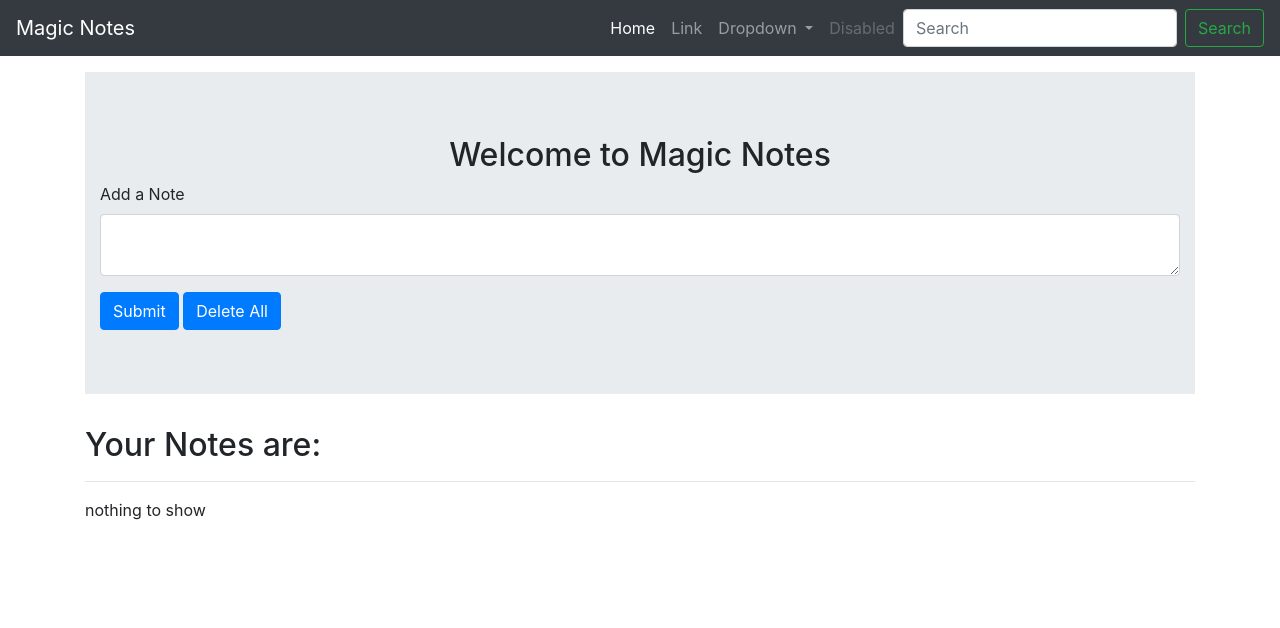
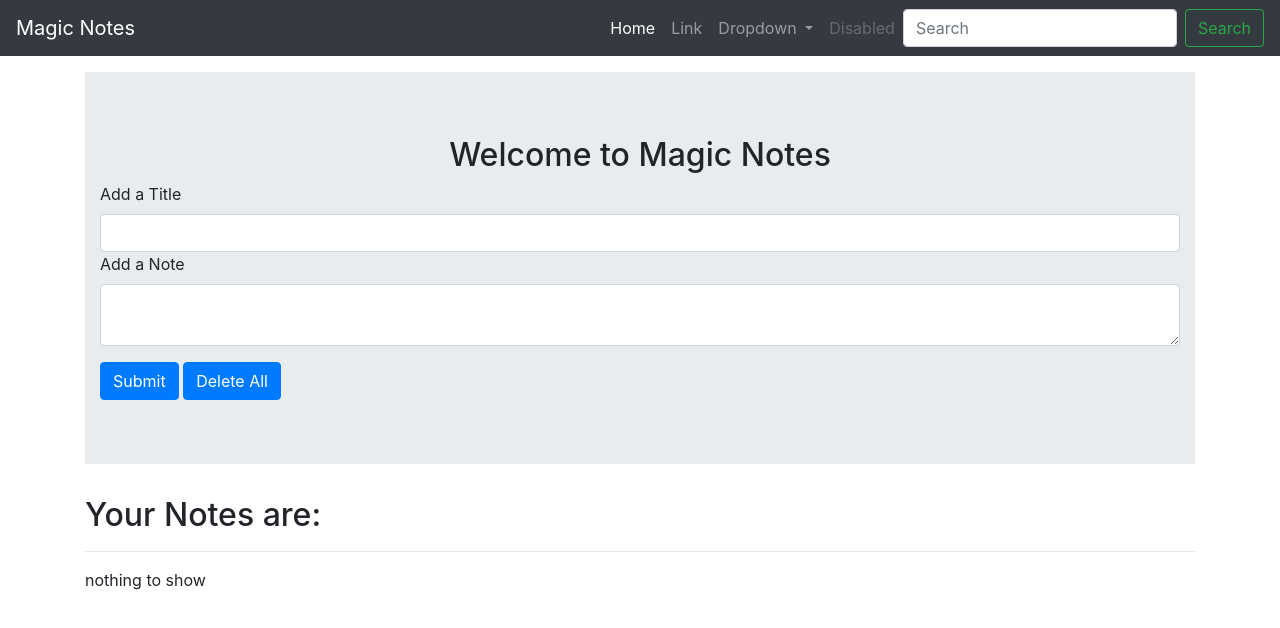
Before and after one commit to Ashish-kumar7/Magic-Keep-Notes, a plain HTML site: page index.html in a window 1280 px wide. Drawn offline with nearby package versions, Linux system fonts and the light colour scheme.

Commit message:
Added feature to add the title

```diff
--- a/index.html
+++ b/index.html
@@ -57,6 +57,9 @@
             <div class="container">
                 <h2 class="display-5 " style="text-align: center;">Welcome to Magic Notes</h2>
                 <div class="form-group">
+                    <label for="exampleFormControlTextarea1">Add a Title</label>
+                    <input type="text" class="form-control" id="addTitle">
+
                     <label for="exampleFormControlTextarea1">Add a Note</label>
                     <textarea class="form-control" id="addText" rows="2"></textarea>
                 </div>
```
